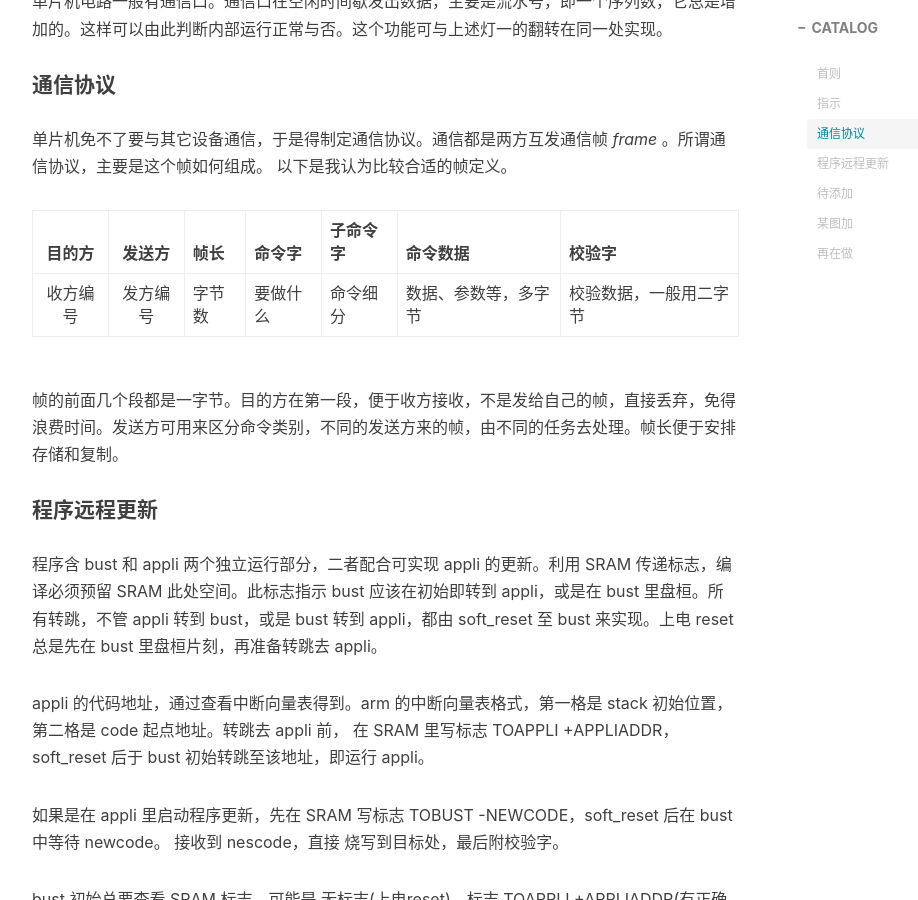
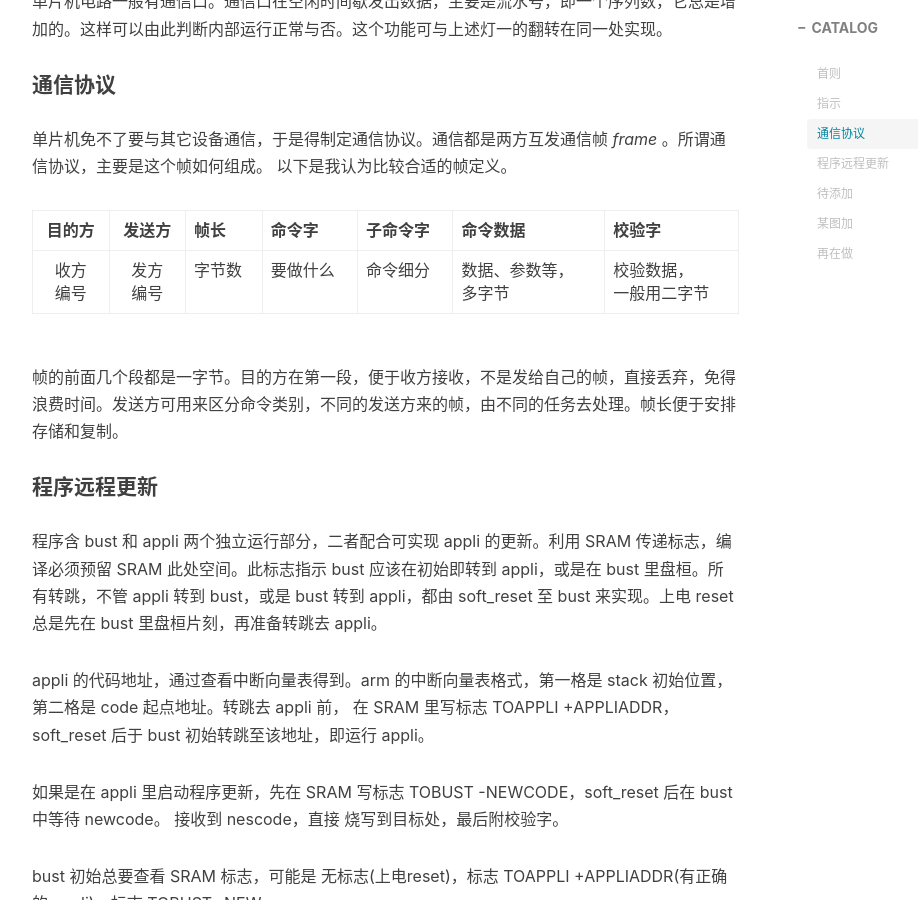
Before and after one commit to imliyucai/imliyucai.github.io, a Jekyll site: the page built from _posts/2025-10-19-单片机编程技巧.md, in a window 1280 px wide and 900 px high, scrolled down 1085 px. Shown: the whole window, without its empty margins (233-1151 px from the left). Built offline with Jekyll 4.4.1, drawn with Linux system fonts in a browser that asks for light colours; nearby versions of some CDN libraries; comment, search, counter and statistics services are not loaded.

```diff
--- a/_posts/2025-10-19-单片机编程技巧.md
+++ b/_posts/2025-10-19-单片机编程技巧.md
@@ -35,7 +35,7 @@ tags:
 
 | 目的方  | 发送方  | 帧长 | 命令字 | 子命令字 | 命令数据 | 校验字 |
 |:--:|:--:|--|--|--|--|--|
-| 收方编号 | 发方编号 | 字节数   | 要做什么  | 命令细分 | 数据、参数等，多字节    | 校验数据，一般用二字节 |
+| 收方<br>编号 | 发方<br>编号 | 字节数   | 要做什么  | 命令细分 | 数据、参数等，<br>多字节    | 校验数据，<br>一般用二字节 |
 
 帧的前面几个段都是一字节。目的方在第一段，便于收方接收，不是发给自己的帧，直接丢弃，免得浪费时间。发送方可用来区分命令类别，不同的发送方来的帧，由不同的任务去处理。帧长便于安排存储和复制。
 
```
